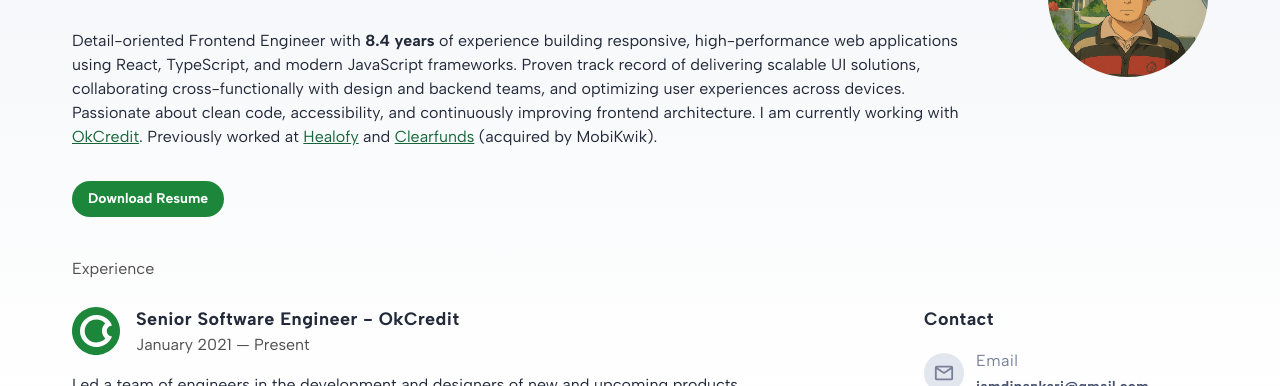
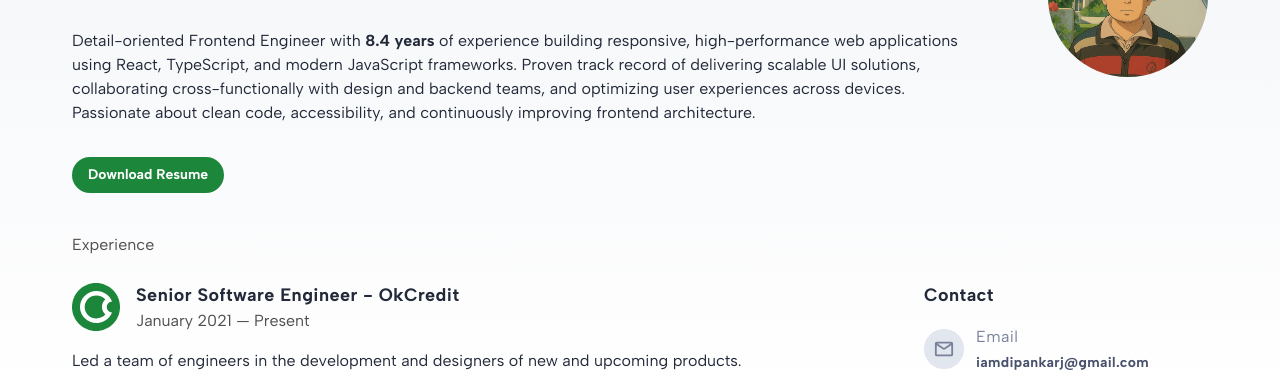
Before and after one commit to iamdipankarj/dipankarjana-site, an Astro site: page / in a window 1280 px wide. Shown: the part 201-587 px from the top of the page. Built offline with nearby package versions, Linux system fonts and the light colour scheme; Astro itself is replaced by a stand-in of ours.

Commit message:
Update HomeBanner.astro

```diff
--- a/src/components/HomeBanner.astro
+++ b/src/components/HomeBanner.astro
@@ -12,7 +12,7 @@
     <div class="space-y-1 md:pr-16">
       <h1 class="font-bold text-5xl">Dipankar Jana</h1>
       <h2 class="font-semibold text-xl">Senior Software Engineer</h2>
-      <p class="!mt-8 text-base">Detail-oriented Frontend Engineer with <strong>{experience} years</strong> of experience building responsive, high-performance web applications using React, TypeScript, and modern JavaScript frameworks. Proven track record of delivering scalable UI solutions, collaborating cross-functionally with design and backend teams, and optimizing user experiences across devices. Passionate about clean code, accessibility, and continuously improving frontend architecture. I am currently working with <a class="text-lightGreenText underline" target="_blank" rel="nofollow" href="https://okcredit.in/">OkCredit</a>. Previously worked at <a class="text-lightGreenText underline" target="_blank" rel="nofollow" href="https://play.google.com/store/apps/details?id=com.healofy">Healofy</a> and <a class="text-lightGreenText underline" target="_blank" rel="nofollow" href="https://money.mobikwik.com/">Clearfunds</a> (acquired by MobiKwik).</p>
+      <p class="!mt-8 text-base">Detail-oriented Frontend Engineer with <strong>{experience} years</strong> of experience building responsive, high-performance web applications using React, TypeScript, and modern JavaScript frameworks. Proven track record of delivering scalable UI solutions, collaborating cross-functionally with design and backend teams, and optimizing user experiences across devices. Passionate about clean code, accessibility, and continuously improving frontend architecture.</p>
     </div>
     <Image width={100} height={100} src={ProfilePic} class="hidden md:block rounded-full w-40 h-40" alt='Dipankar Jana' />
   </div>
```
